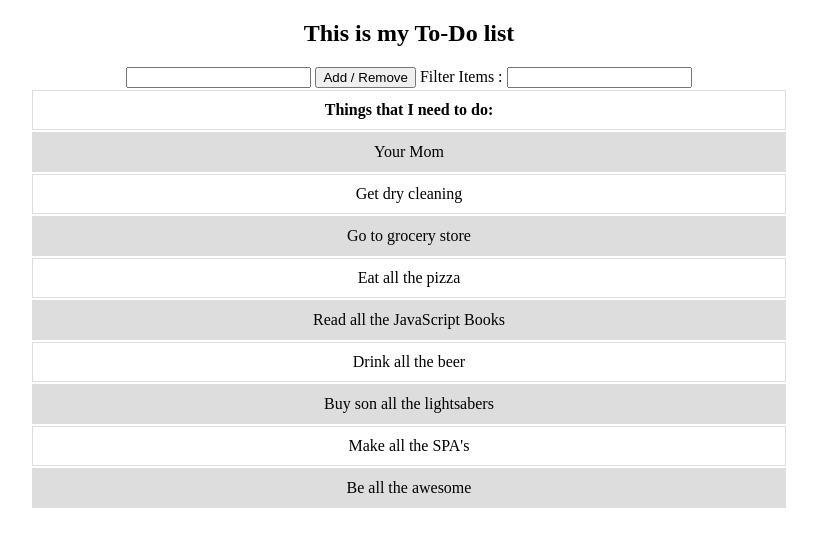
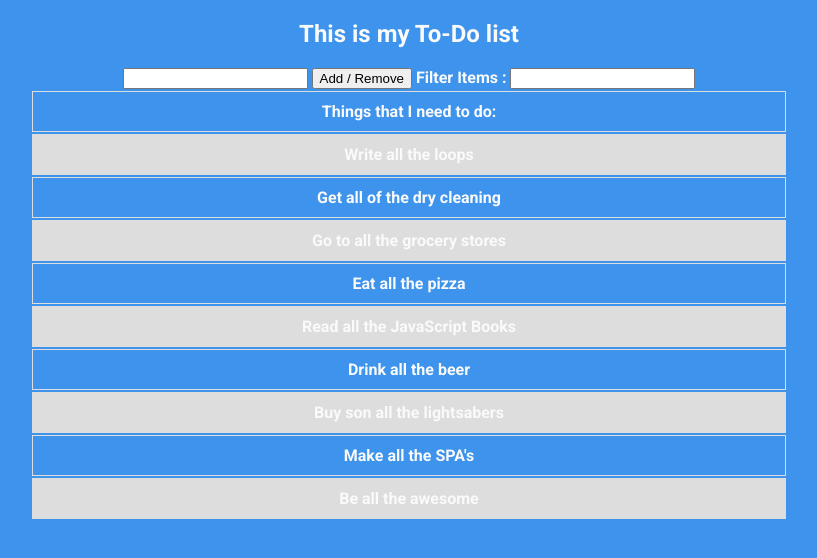
Before and after one commit to BFalls158/lab12, a plain HTML site: page index.html in a window 1280 px wide. Shown: the whole page, without its empty margins (231-1048 px from the left). Drawn offline with Linux system fonts and the light colour scheme.

Commit message:
more style

```diff
--- a/scripts/alphaController.js
+++ b/scripts/alphaController.js
@@ -3,13 +3,13 @@ app.controller('alphaController', function($scope){
 
 	$scope.toDoList = [
 		{
-			itemName: 'Your Mom'
+			itemName: 'Write all the loops'
 		},
 		{
-			itemName: 'Get dry cleaning'
+			itemName: 'Get all of the dry cleaning'
 		},
 		{
-			itemName: 'Go to grocery store'
+			itemName: 'Go to all the grocery stores'
 		},
 		{
 			itemName: 'Eat all the pizza'
--- a/style.css
+++ b/style.css
@@ -1,5 +1,12 @@
+@import url(http://fonts.googleapis.com/css?family=Roboto:400,500,700,300,100);
+
 body {
-	text-align: center;
+  background-color: #3e94ec;
+  font-family: "Roboto", helvetica, arial, sans-serif;
+  font-size: 16px;
+  font-weight: 700;
+  color: #fafafa;
+  text-align: center;
 }
 
 td, th {
```
Also changed, not shown: scripts/script.js (line endings or trailing spaces).
